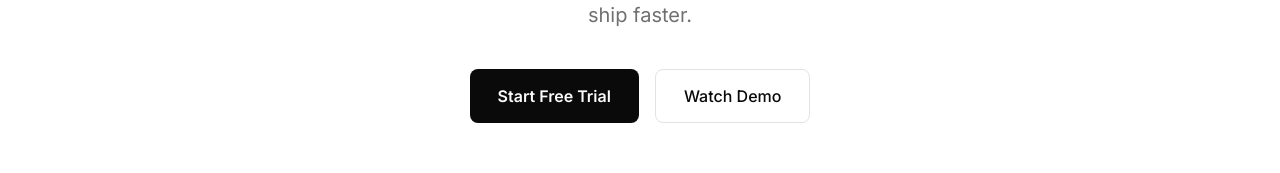
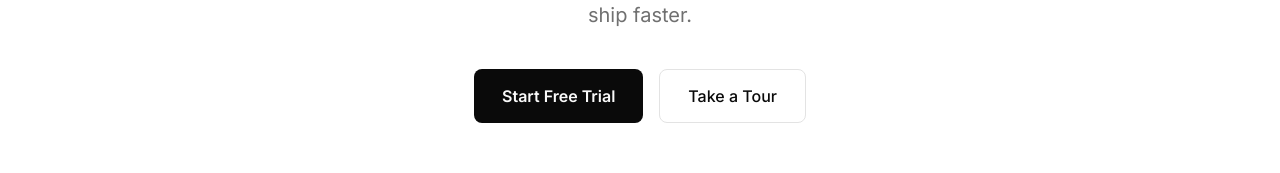
Before and after one commit to PKUbuntu/pencil-homepage, a React (Vite) app: page /#/ in a window 1280 px wide. Shown: the part 319-492 px from the top of the page. Built offline with nearby package versions, Linux system fonts and the light colour scheme.

Commit message:
feat: link 'Take a Tour' button to Huawei OCC screen
- Change 'Watch Demo' to 'Take a Tour'
- Link to https://pkubuntu.github.io/huawei-occ-screen/

```diff
--- a/src/components/Hero.jsx
+++ b/src/components/Hero.jsx
@@ -17,9 +17,14 @@ export default function Hero() {
         <button className="px-7 py-3.5 bg-primary text-primary-foreground rounded-lg text-base font-semibold hover:opacity-90 transition-opacity">
           Start Free Trial
         </button>
-        <button className="px-7 py-3.5 bg-transparent border border-border text-foreground rounded-lg text-base font-medium hover:bg-muted transition-colors">
-          Watch Demo
-        </button>
+        <a
+          href="https://pkubuntu.github.io/huawei-occ-screen/"
+          target="_blank"
+          rel="noopener noreferrer"
+          className="px-7 py-3.5 bg-transparent border border-border text-foreground rounded-lg text-base font-medium hover:bg-muted transition-colors inline-block text-center"
+        >
+          Take a Tour
+        </a>
       </div>
     </section>
   )
```
Also changed, not shown: 1 other file (tests, documents, lock files or other folders).
